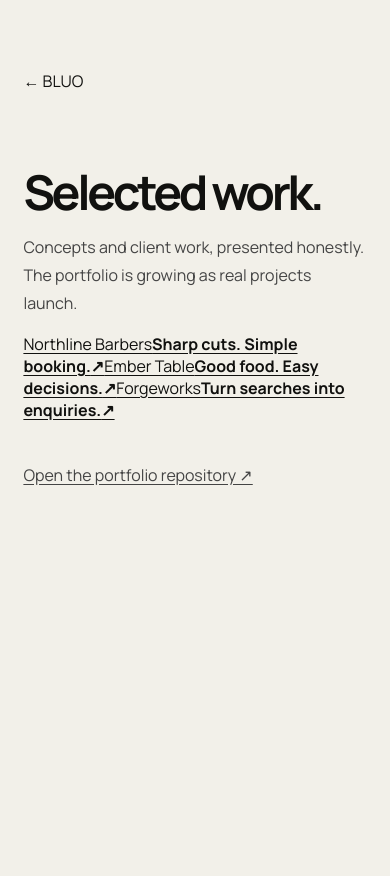
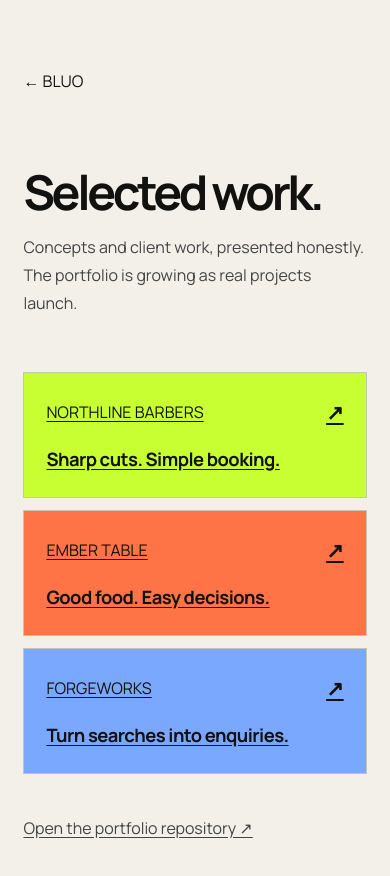
Before and after one commit to freddieley/Service-website, a Next.js app: page /portfolio in a window 390 px wide. Shown: the top 876 px of the page. Before the commit the page ends 844 px from the top, so only its background shows below. Built offline with nearby package versions, Linux system fonts and the light colour scheme.

Commit message:
Style portfolio gateway

```diff
--- a/app/globals.css
+++ b/app/globals.css
@@ -417,3 +417,5 @@
 }
 
 .legal-page{max-width:820px;margin:0 auto;padding:70px 6vw 100px;min-height:100vh}.legal-back{font:11px var(--font-mono);text-transform:uppercase}.legal-page h1{font-size:clamp(3rem,8vw,7rem);letter-spacing:-.07em;line-height:.85;margin:80px 0 20px}.legal-page h2{font-size:1.35rem;margin:48px 0 12px}.legal-page p{line-height:1.75;color:#444;max-width:720px}.legal-meta{font:11px var(--font-mono)!important;color:#777!important}.legal-page a:not(.legal-back){text-decoration:underline;text-underline-offset:3px}
+
+.portfolio-list{margin-top:55px;display:grid;gap:12px}.portfolio-row{display:grid;grid-template-columns:1fr 2fr auto;align-items:center;gap:20px;padding:25px 22px;border:1px solid #c9c4b9;transition:transform .2s}.portfolio-row:hover{transform:translateX(8px)}.portfolio-row.lime{background:#c8ff32}.portfolio-row.orange{background:#ff7447}.portfolio-row.blue{background:#7aa7ff}.portfolio-row span{font:10px var(--font-mono);text-transform:uppercase}.portfolio-row strong{font-size:1.15rem;letter-spacing:-.03em}.portfolio-row b{font-size:1.3rem}@media(max-width:720px){.portfolio-row{grid-template-columns:1fr auto}.portfolio-row strong{grid-column:1/-1;grid-row:2}}
```
